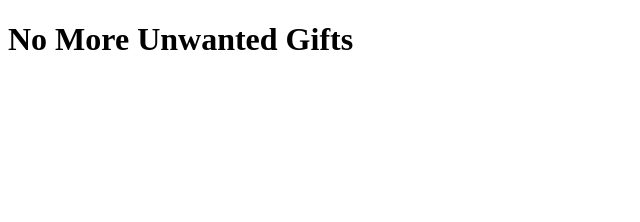
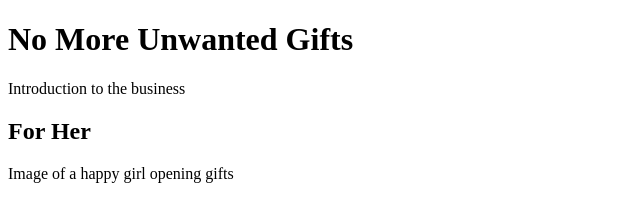
Before and after one commit to Chimi02/WebTechUnit_Assignment1, a plain HTML site: page test.html in a window 1280 px wide. Shown: the whole page, without its empty margins (0-640 px from the left). Drawn offline with Linux system fonts and the light colour scheme.

Commit message:
Added new sub headings

```diff
--- a/test.html
+++ b/test.html
@@ -1,6 +1,16 @@
 <!DOCTYPE html>
 <html>
     <h1>No More Unwanted Gifts</h1>
+<p>Introduction to the business</p>
+
+
+
+<h2>For Her</h2>
+</html>Image of a happy girl opening gifts<body>
+
+</body>
+
+
 
 
 
```
